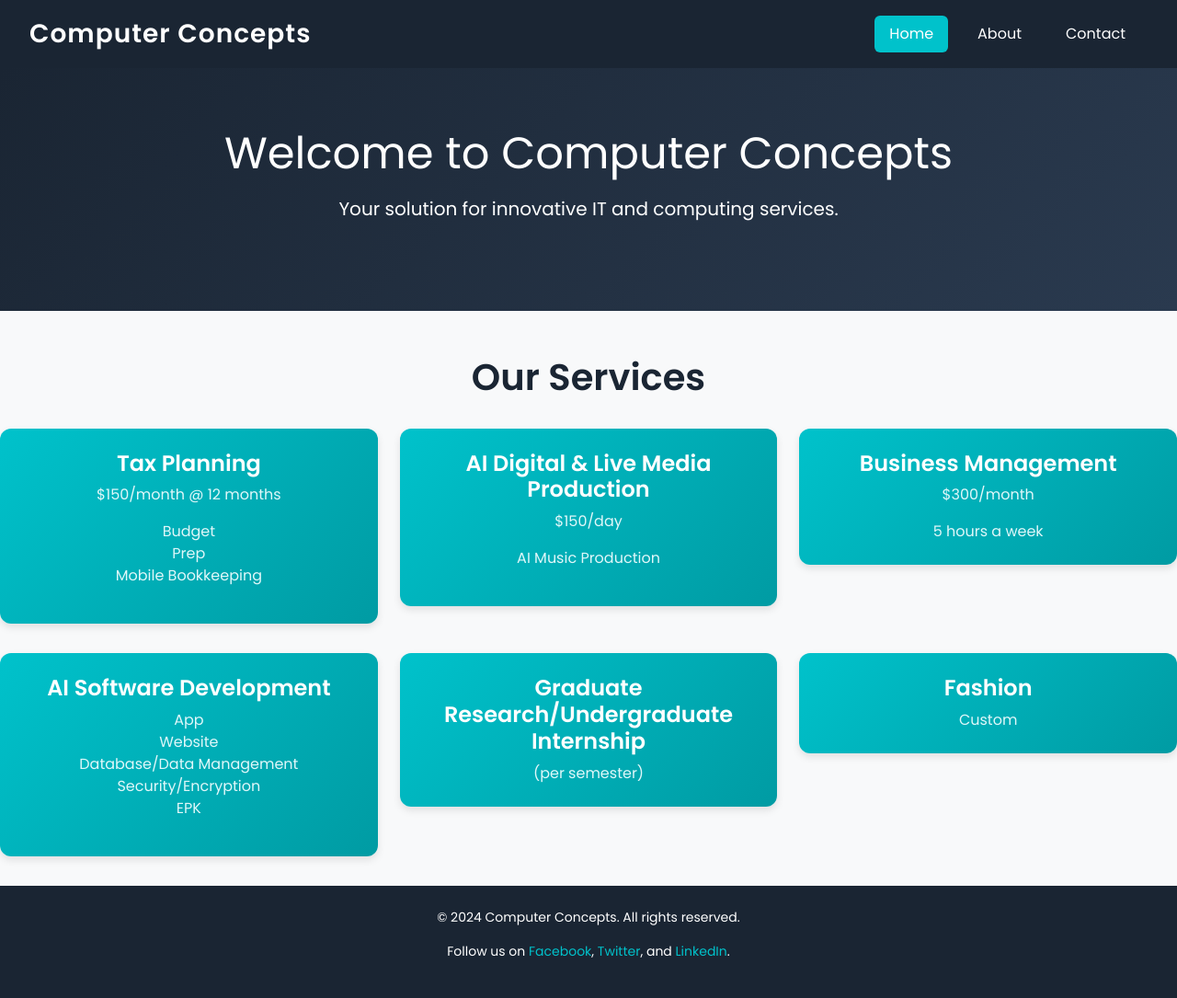
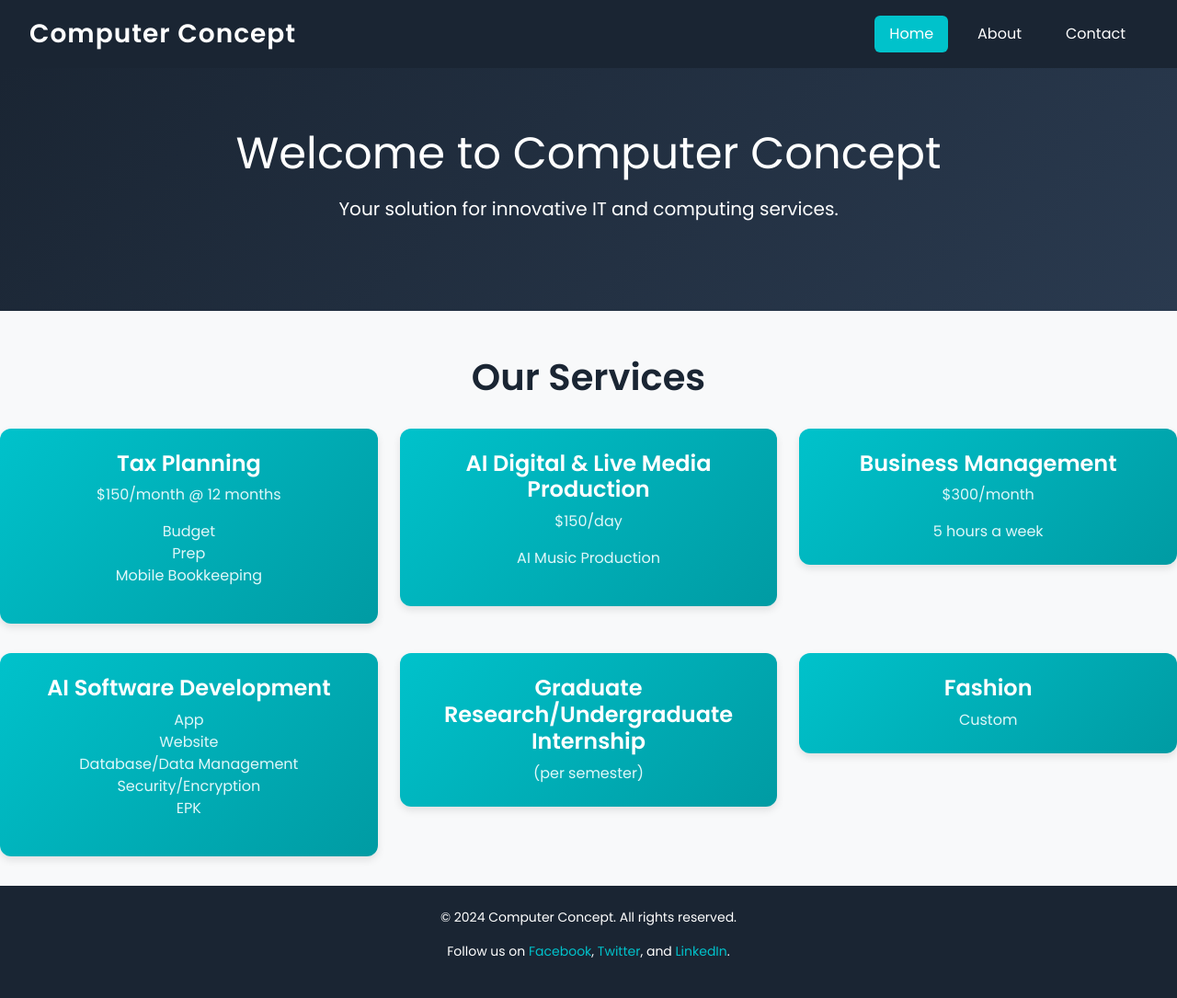
Before and after one commit to Tejaswi2006-raj/mainwebsite, a Django app: page / in a window 1280 px wide. Shown: the whole page at 92% size. Run offline with Django 5.2, Linux system fonts and the light colour scheme.

Commit message:
Spelling Fix

```diff
--- a/templates/index.html
+++ b/templates/index.html
@@ -168,7 +168,7 @@ line-height: 1.6;
   <div class="container-square">
     <div class="content-wrapper">
       <div class="hero-section">
-        <h2>Welcome to Computer Concepts</h2>
+        <h2>Welcome to Computer Concept</h2>
         <p>Your solution for innovative IT and computing services.</p>
       </div>
       <div class="text-center mt-5">
--- a/templates/partials/footer.html
+++ b/templates/partials/footer.html
@@ -1,5 +1,5 @@
 <footer class="footer">
-    <p>&copy; 2024 Computer Concepts. All rights reserved.</p>
+    <p>&copy; 2024 Computer Concept. All rights reserved.</p>
     <p>Follow us on
       <a href="https://facebook.com">Facebook</a>,
       <a href="https://twitter.com">Twitter</a>, and
--- a/templates/partials/header.html
+++ b/templates/partials/header.html
@@ -1,6 +1,6 @@
 <header class="d-flex flex-wrap justify-content-between align-items-center header">
     <a href="/" class="d-flex align-items-center">
-      <span class="logo-text">Computer Concepts</span>
+      <span class="logo-text">Computer Concept</span>
     </a>
     <ul class="nav nav-pills">
         <li class="nav-item">
```
